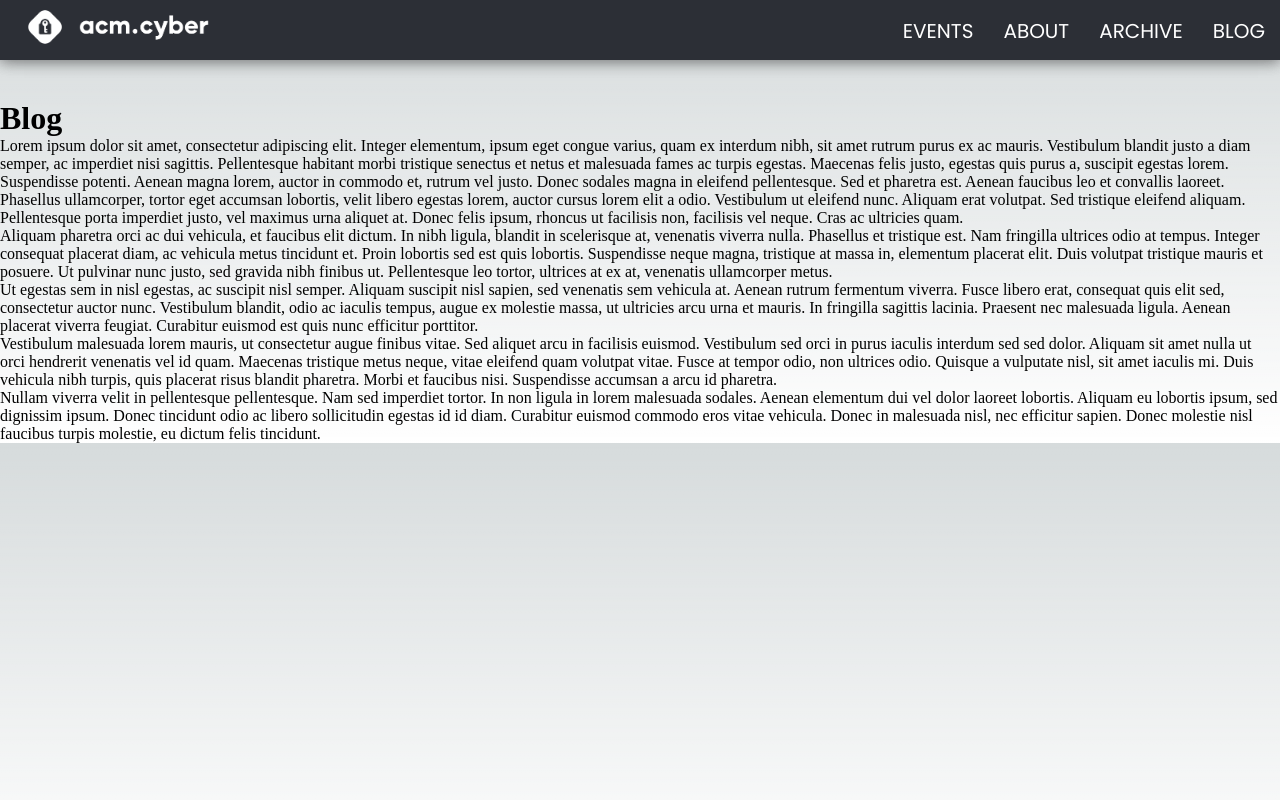
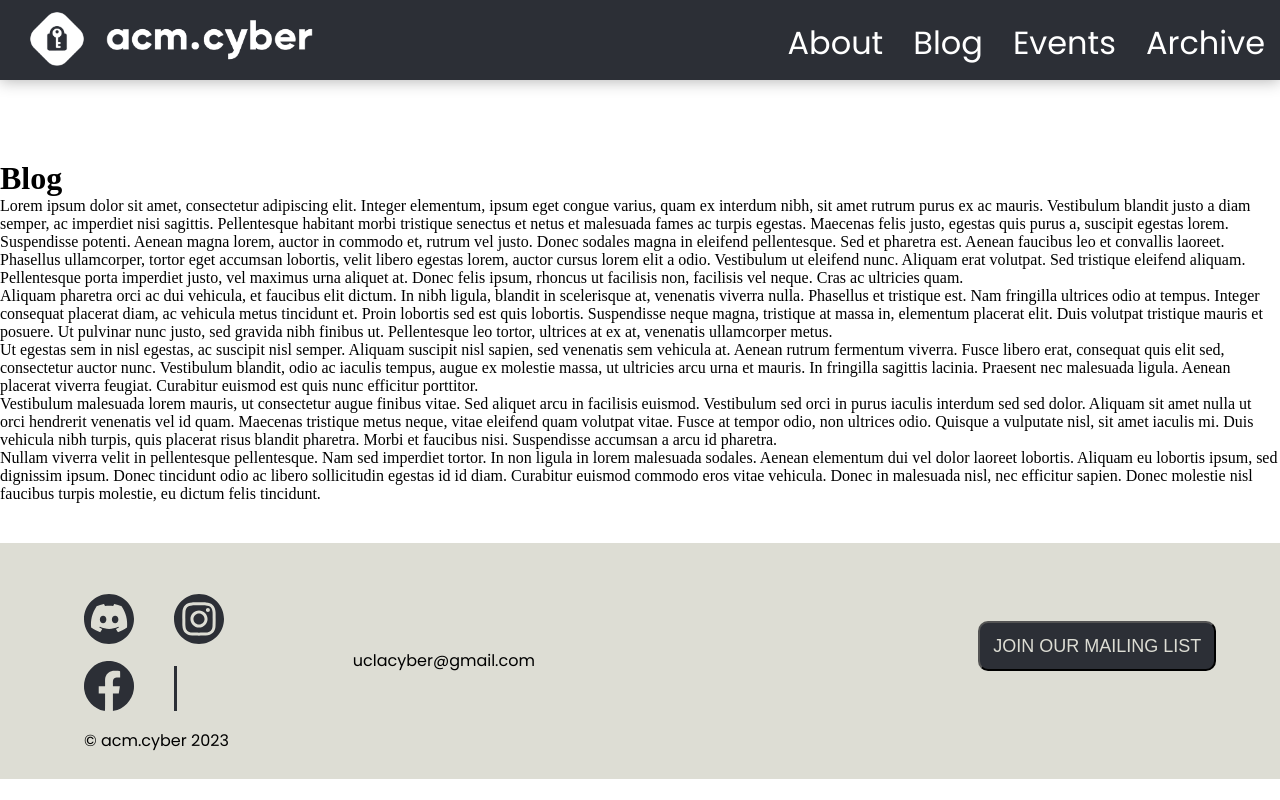
Before and after one commit to uclaacm/acmcyber.com, a Next.js app: page /blog in a window 1280 px wide. Built offline with nearby package versions, Linux system fonts and the light colour scheme; a web font is replaced by a local one.

Commit message:
refactored and restyled code base for cleanliness * deleted confusing _document.tsx. _app.tsx much cleaner and more intuintive * deleted repetetive usage of Navbar & Footer * adjusted styling to remove unnecessary and unnused styling

```diff
--- a/components/Footer.tsx
+++ b/components/Footer.tsx
@@ -9,6 +9,7 @@ import Line from "@/public/images/Line 1.svg";
 
 export default function Footer() {
   return (
+    <footer>
       <div className={styles.footer}>
         {/* LEFT SIDE */}
         {/* Socials */}
@@ -20,7 +21,10 @@ export default function Footer() {
             <Link href="https://www.instagram.com/uclacyber" target="_blank">
               <Image src={InstagramLogo} alt="Instagram Redirect" />
             </Link>
-          <Link href="https://www.facebook.com/groups/uclacyber" target="blank">
+            <Link
+              href="https://www.facebook.com/groups/uclacyber"
+              target="blank"
+            >
               <Image src={FacebookLogo} alt="Facebook Redirect" />
             </Link>
             <Image src={Line} alt="Line" />
@@ -45,5 +49,6 @@ export default function Footer() {
           <button>JOIN OUR MAILING LIST</button>
         </div>
       </div>
+    </footer>
   );
 }
--- a/components/Navbar.tsx
+++ b/components/Navbar.tsx
@@ -11,7 +11,7 @@ export default function Navbar() {
       {/* LEFT PART OF THE NAVBAR */}
       <div className="Left">
         <Link href="/" className={styles.homebutton}>
-          <Image src={CyberLogoLight} alt="ACM ACYBER" />
+          <Image src={CyberLogoLight} alt="ACM CYBER" />
           <Image src={CyberWordmarkLight} alt="" />
         </Link>
       </div>
@@ -21,10 +21,10 @@ export default function Navbar() {
 
       {/* RIGHT PART OF THE NAVBAR */}
       <div className="Right">
-        <Link href="/events">EVENTS</Link>
-        <Link href="/about">ABOUT</Link>
-        <Link href="/archive">ARCHIVE</Link>
-        <Link href="/blog">BLOG</Link>
+        <Link href="/about">About</Link>
+        <Link href="/blog">Blog</Link>
+        <Link href="/events">Events</Link>
+        <Link href="/archive">Archive</Link>
       </div>
     </div>
   );
--- a/pages/_app.tsx
+++ b/pages/_app.tsx
@@ -1,6 +1,29 @@
-import "@/styles/globals.scss";
+import Head from "next/head";
+
 import type { AppProps } from "next/app";
 
+import Navbar from "@/components/Navbar";
+import Footer from "@/components/Footer";
+
+import "@/styles/globals.scss";
+
 export default function App({ Component, pageProps }: AppProps) {
-  return <Component {...pageProps} />;
+  return (
+    <>
+      <Head>
+        <meta charSet="utf-8" />
+        <meta name="viewport" content="width=device-width, initial-scale=1" />
+        <link rel="icon" href="./favicon.ico" />
+        <meta name="theme-color" content="#ffba44" />
+      </Head>
+
+      <Navbar />
+
+      <main>
+        <Component {...pageProps} />
+      </main>
+
+      <Footer />
+    </>
+  );
 }
--- a/pages/_document.tsx
+++ /dev/null
@@ -1,16 +0,0 @@
-import { Html, Head, Main, NextScript } from "next/document";
-import Navbar from "../components/Navbar";
-
-export default function Document() {
-  return (
-    <Html lang="en">
-      <Head />
-      <body>
-        <Navbar />
-        <Main />
-        {/* <Footer /> */}
-        <NextScript />
-      </body>
-    </Html>
-  );
-}
--- a/pages/about.tsx
+++ b/pages/about.tsx
@@ -1,5 +1,4 @@
 import styles from "@/styles/Home.module.scss";
-import Navbar from "@/components/Navbar";
 import fs from "fs";
 import path from "path";
 import yaml from "js-yaml";
@@ -16,7 +15,6 @@ export default function About({ data }: DataProps) {
 
   return (
     <>
-      <Navbar />
       <Head>
         <title>About | ACM Cyber at UCLA</title>
       </Head>
--- a/pages/archive.tsx
+++ b/pages/archive.tsx
@@ -1,11 +1,9 @@
 import styles from "@/styles/Home.module.scss";
-import Navbar from "@/components/Navbar";
 import Head from "next/head";
 
 export default function Archive() {
   return (
     <>
-      <Navbar />
       <Head>
         <title>Archive | ACM Cyber at UCLA</title>
       </Head>
--- a/pages/blog.tsx
+++ b/pages/blog.tsx
@@ -1,11 +1,9 @@
 import styles from "@/styles/Home.module.scss";
-import Navbar from "@/components/Navbar";
 import Head from "next/head";
 
 export default function Blog() {
   return (
     <>
-      <Navbar />
       <main className={styles.main}>
         <Head>
           <title>Blog | ACM Cyber at UCLA</title>
--- a/pages/events.tsx
+++ b/pages/events.tsx
@@ -1,6 +1,4 @@
 import styles from "@/styles/Events.module.scss";
-import Navbar from "@/components/Navbar";
-import Footer from "../components/Footer";
 import AllEvents from "@/data/events";
 import Head from "next/head";
 import React, { useState } from "react";
@@ -23,7 +21,6 @@ export default function Events() {
   return (
     <>
       <div className={styles["fixed"]}>
-        <Navbar />
         <Head>
           <title>Events | ACM Cyber at UCLA</title>
         </Head>
@@ -49,9 +46,6 @@ export default function Events() {
           </div>
         </div>
       </div>
-      <div className={styles["fixed"]}>
-        <Footer />
-      </div>
     </>
   );
 }
--- a/pages/index.tsx
+++ b/pages/index.tsx
@@ -1,10 +1,8 @@
 import styles from "styles/Home.module.scss";
 import Image from "next/image";
-import Navbar from "../components/Navbar";
 import HomeBanner from "@/public/images/HomeBanner.svg";
 import Discord from "@/public/images/home-discord.svg";
 import Newsletter from "@/public/images/home-newsletter.png";
-import Footer from "../components/Footer";
 import { CSSProperties } from "react";
 import Head from "next/head";
 
@@ -19,7 +17,6 @@ export default function HomePage() {
   return (
     <>
       <div className={styles["home"]}>
-        <Navbar />
         <Head>
           <title>Home | ACM Cyber at UCLA</title>
         </Head>
@@ -76,7 +73,6 @@ export default function HomePage() {
             </div>
           </div>
         </div>
-        <Footer />
       </div>
     </>
   );
--- a/styles/Footer.module.scss
+++ b/styles/Footer.module.scss
@@ -1,3 +1,4 @@
+footer {
   .footer {
     position: relative;
     display: flex;
@@ -48,3 +49,4 @@
       text-decoration: underline;
     }
   }
+}
--- a/styles/Navbar.module.scss
+++ b/styles/Navbar.module.scss
@@ -6,13 +6,14 @@
   background-color: #2c2f36;
   box-shadow: 0px 1px 15px rgba(0, 0, 0, 0.3);
   z-index: 1000;
-  padding-top: 7px;
+  padding-top: 10px;
   padding-bottom: 5px;
   color: white;
   font-family: "Poppins", sans-serif;
-  font-size: 20px;
+  font-size: 2rem;
   justify-content: center;
   align-items: center;
+  height: 5rem;
 }
 
 .navbar a {
@@ -25,10 +26,10 @@
 }
 
 .navbar img {
-  height: 40px;
+  height: 4rem;
   width: auto;
-  flex-shrink: 100;
   padding-left: 10px;
+  margin-top: 5px;
 }
 
 .spacer {
--- a/styles/globals.scss
+++ b/styles/globals.scss
@@ -1,80 +1,5 @@
 @import "https://fonts.googleapis.com/css2?family=Poppins:wght@300;400;500&display=swap";
 @import "https://fonts.googleapis.com/css2?family=Nova+Mono&display=swap";
-
-:root {
-  --max-width: 1100px;
-  --border-radius: 12px;
-  --font-mono: ui-monospace, Menlo, Monaco, "Cascadia Mono", "Segoe UI Mono",
-    "Roboto Mono", "Oxygen Mono", "Ubuntu Monospace", "Source Code Pro",
-    "Fira Mono", "Droid Sans Mono", "Courier New", monospace;
-
-  --foreground-rgb: 0, 0, 0;
-  --background-start-rgb: 214, 219, 220;
-  --background-end-rgb: 255, 255, 255;
-
-  --primary-glow: conic-gradient(
-    from 180deg at 50% 50%,
-    #16abff33 0deg,
-    #0885ff33 55deg,
-    #54d6ff33 120deg,
-    #0071ff33 160deg,
-    transparent 360deg
-  );
-  --secondary-glow: radial-gradient(
-    rgba(255, 255, 255, 1),
-    rgba(255, 255, 255, 0)
-  );
-
-  --tile-start-rgb: 239, 245, 249;
-  --tile-end-rgb: 228, 232, 233;
-  --tile-border: conic-gradient(
-    #00000080,
-    #00000040,
-    #00000030,
-    #00000020,
-    #00000010,
-    #00000010,
-    #00000080
-  );
-
-  --callout-rgb: 238, 240, 241;
-  --callout-border-rgb: 172, 175, 176;
-  --card-rgb: 180, 185, 188;
-  --card-border-rgb: 131, 134, 135;
-}
-
-@media (prefers-color-scheme: dark) {
-  :root {
-    --foreground-rgb: 255, 255, 255;
-    --background-start-rgb: 0, 0, 0;
-    --background-end-rgb: 0, 0, 0;
-
-    --primary-glow: radial-gradient(rgba(1, 65, 255, 0.4), rgba(1, 65, 255, 0));
-    --secondary-glow: linear-gradient(
-      to bottom right,
-      rgba(1, 65, 255, 0),
-      rgba(1, 65, 255, 0),
-      rgba(1, 65, 255, 0.3)
-    );
-
-    --tile-start-rgb: 2, 13, 46;
-    --tile-end-rgb: 2, 5, 19;
-    --tile-border: conic-gradient(
-      #ffffff80,
-      #ffffff40,
-      #ffffff30,
-      #ffffff20,
-      #ffffff10,
-      #ffffff10,
-      #ffffff80
-    );
-
-    --callout-rgb: 20, 20, 20;
-    --callout-border-rgb: 108, 108, 108;
-    --card-rgb: 100, 100, 100;
-    --card-border-rgb: 200, 200, 200;
-  }
-}
 
 * {
   box-sizing: border-box;
@@ -82,34 +7,11 @@
   margin: 0;
 }
 
-body {
-  @apply bg-red-500;
-}
-
-html,
-body {
-  padding-top: 50px; /*adjust later when navbar height is final*/
-  max-width: 100vw;
-  overflow-x: hidden;
-}
-
-body {
-  color: rgb(var(--foreground-rgb));
-  background: linear-gradient(
-      to bottom,
-      transparent,
-      rgb(var(--background-end-rgb))
-    )
-    rgb(var(--background-start-rgb));
-}
-
 a {
   color: inherit;
   text-decoration: none;
 }
 
-@media (prefers-color-scheme: dark) {
-  html {
-    color-scheme: dark;
-  }
+main {
+  padding-top: 5rem;
 }
```
Lines whose indentation alone changed are shown as unchanged.
